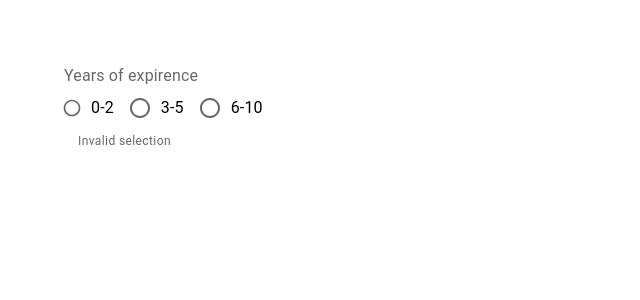
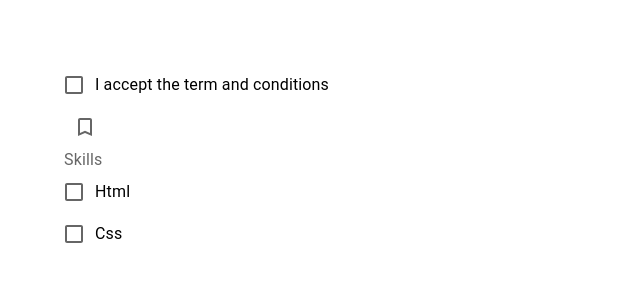
Before and after one commit to Vishalk29/MaterialUi-Learning, a React (Create React App) app in the folder matarialui-demo/: page / in a window 1280 px wide. Shown: the top 300 px of the page, without its empty margins (0-640 px from the left). Built offline with nearby package versions, Linux system fonts and the light colour scheme.

Commit message:
Learned about the CheckBox created the accept terms and condition checkbox and created the multiple check box and used some icons

```diff
--- a/matarialui-demo/src/App.tsx
+++ b/matarialui-demo/src/App.tsx
@@ -1,4 +1,5 @@
 import './App.css';
+import MuiCheckBox from './Component/MuiCheckBox';
 import MuiRadio from './Component/MuiRadio';
 // import MuiSelect from './Component/MuiSelect';
 // import MuiButton from './Component/MuiButton';
@@ -12,7 +13,8 @@
       {/*<MuiButton />*/}
       {/* <MuiTextField /> */}
       {/* <MuiSelect /> */}
-      <MuiRadio />
+      {/* <MuiRadio /> */}
+      <MuiCheckBox />
     </div>
   );
 }
--- /dev/null
+++ b/matarialui-demo/src/Component/MuiCheckBox.tsx
@@ -0,0 +1,44 @@
+import { Box, FormControlLabel, Checkbox, FormControl, FormLabel, FormGroup } from "@mui/material"
+import React, { useState } from "react"
+import BookmarkBorderIcon from '@mui/icons-material/BookmarkBorder';
+import BookmarkIcon from '@mui/icons-material/Bookmark';
+const MuiCheckBox = () => {
+    const [acceptTnC, setAcceptTnC] = useState(false)
+    const [skills, setSkills] = useState<string[]>([])
+    console.log({ acceptTnC })
+    console.log({ skills })
+    const handleChange = (event: React.ChangeEvent<HTMLInputElement>) => {
+        setAcceptTnC(event.target.checked);
+    }
+    const skillHandler = (event: React.ChangeEvent<HTMLInputElement>) => {
+        const index = skills.indexOf(event.target.value);
+        if (index === -1) {
+            setSkills([...skills, event.target.value])
+        } else {
+            setSkills(skills.filter((skill) => skill !== event.target.value))
+        }
+    }
+
+    return (
+        // Here we created the checkbox that will acceptTnC as a props instead of value we use the checked property
+        <Box>
+            <Box>
+                <FormControlLabel label='I accept the term and conditions' control={<Checkbox checked={acceptTnC} onChange={handleChange} />} />
+            </Box>
+            <Box>
+                <Checkbox icon={<BookmarkBorderIcon />} checkedIcon={<BookmarkIcon />} checked={acceptTnC} onChange={handleChange} />
+            </Box>
+            <Box>
+                <FormControl>
+                    <FormLabel>Skills</FormLabel>
+                    <FormGroup>
+                        <FormControlLabel label='Html' control={<Checkbox value='html' checked={skills.includes('html')} onChange={skillHandler} />} />
+                        <FormControlLabel label='Css' control={<Checkbox value='css' checked={skills.includes('css')} onChange={skillHandler} />} />
+                    </FormGroup>
+                </FormControl>
+            </Box>
+        </Box>
+    )
+}
+
+export default MuiCheckBox
```
